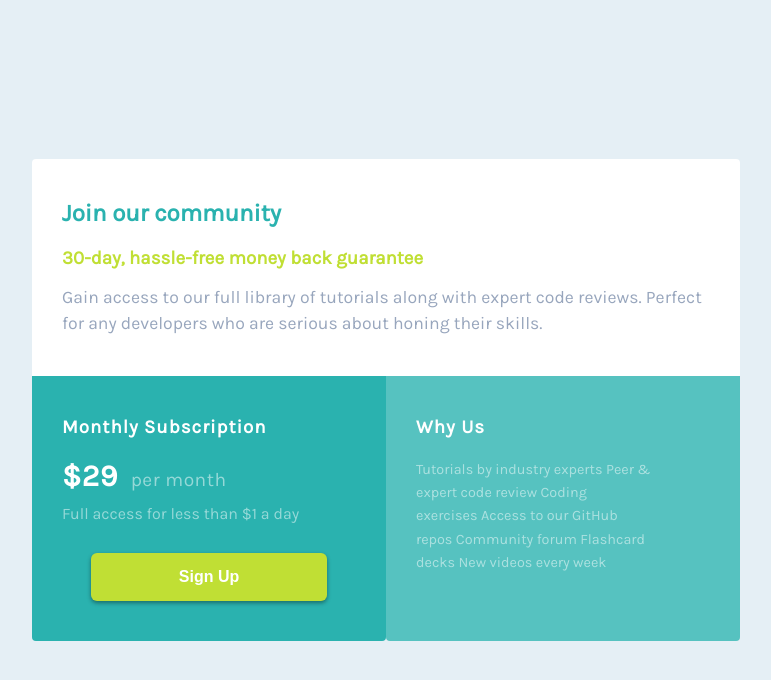
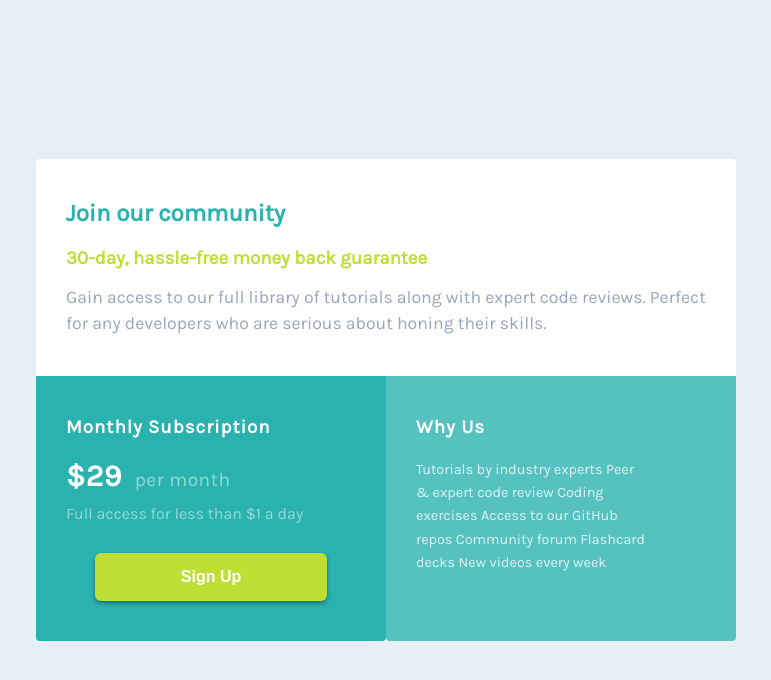
Before and after one commit to aminetoro/projectsbyLary, a plain HTML site: page index.html in a window 1280 px wide. Shown: the whole page, without its empty margins (254-1025 px from the left). Drawn offline with Linux system fonts and the light colour scheme.

Commit message:
websitebyLary

```diff
--- a/index.html
+++ b/index.html
@@ -11,24 +11,24 @@
 
 </head>
 <body>
-  <div class="container">
+  <article>
     <div class="plan_box">
-       <div class="join_community_box">
+       <section class="join_community_box">
         <h2>Join our community</h2>
         <h3>30-day, hassle-free money back guarantee</h3>
         <p>Gain access to our full library of tutorials along with expert code reviews.
           Perfect for any developers who are serious about honing their skills.</p>
-       </div>
-       <div class="signupwhy">
-          <div class="signup">
+        </section>
+       <section class="signupwhy">
+          <section class="signup">
             <h3>Monthly Subscription</h3>
             <div class="price">
               &dollar;29 <span>per month</span>
             </div>
             <p>Full access for less than &dollar;1 a day</p>
             <button>Sign Up</button>
-          </div>
-          <div class="why">
+          </section>
+          <section class="why">
         <h3>Why Us</h3>
         <p>Tutorials by industry experts
           Peer &amp; expert code review
@@ -37,12 +37,12 @@
           Community forum
           Flashcard decks
           New videos every week</p>
-          </div>
-       </div>
+          </section>
+       </section>
     </div>
 
 
-  </div>
+  </article>
 
 
 
--- a/style.css
+++ b/style.css
@@ -19,7 +19,7 @@ body {
   font-size: 16px;
   overflow-x: hidden;
 }
-.container {
+article {
   width: 100vw;
   min-height: 100vh;
   padding: 50px;
@@ -35,6 +35,7 @@ body {
   -ms-border-radius: 10px;
   -o-border-radius: 10px;
   width: 60%;
+  max-width: 700px;
 }
 .join_community_box {
   background-color: white;
@@ -138,7 +139,7 @@ body {
 }
 .why p {
   font-size: 0.9rem;
-  opacity: 0.5;
+  opacity: 0.8;
   line-height: 1.6;
   width: 80%;
 }
```
